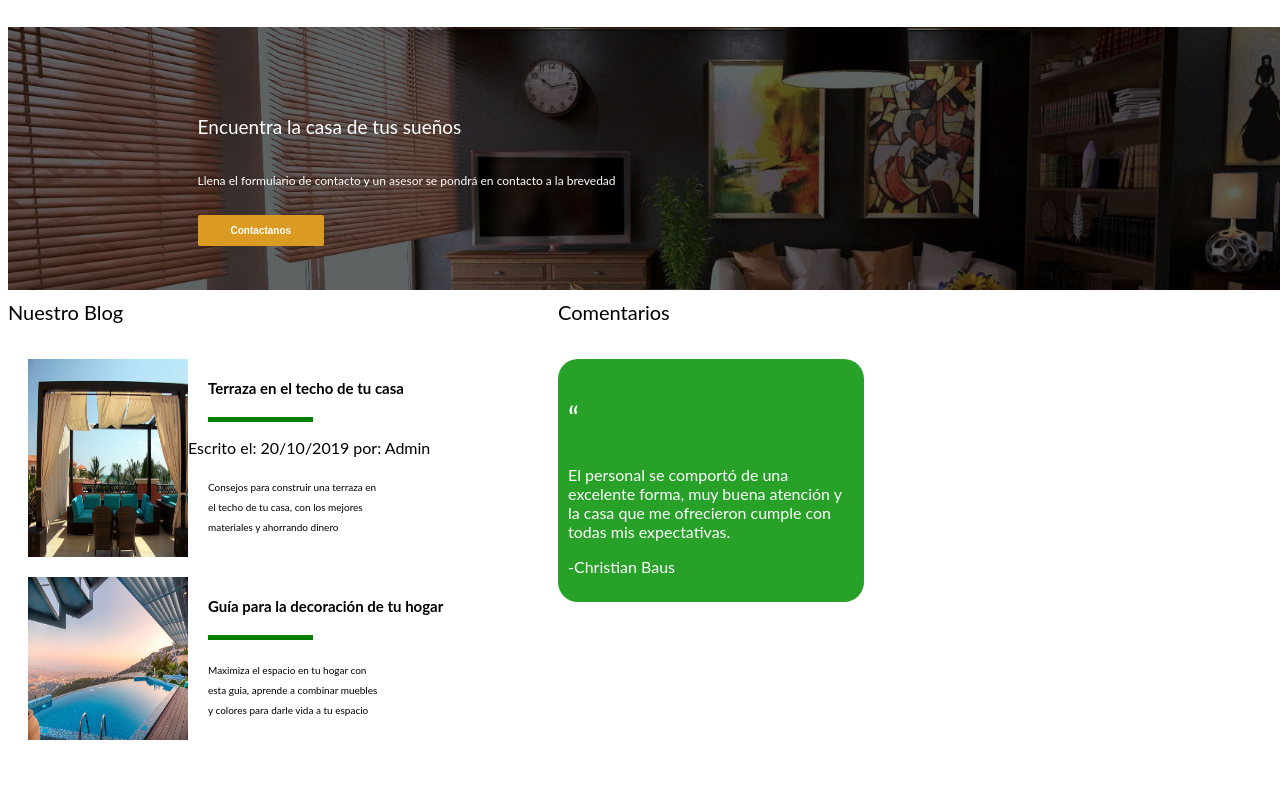
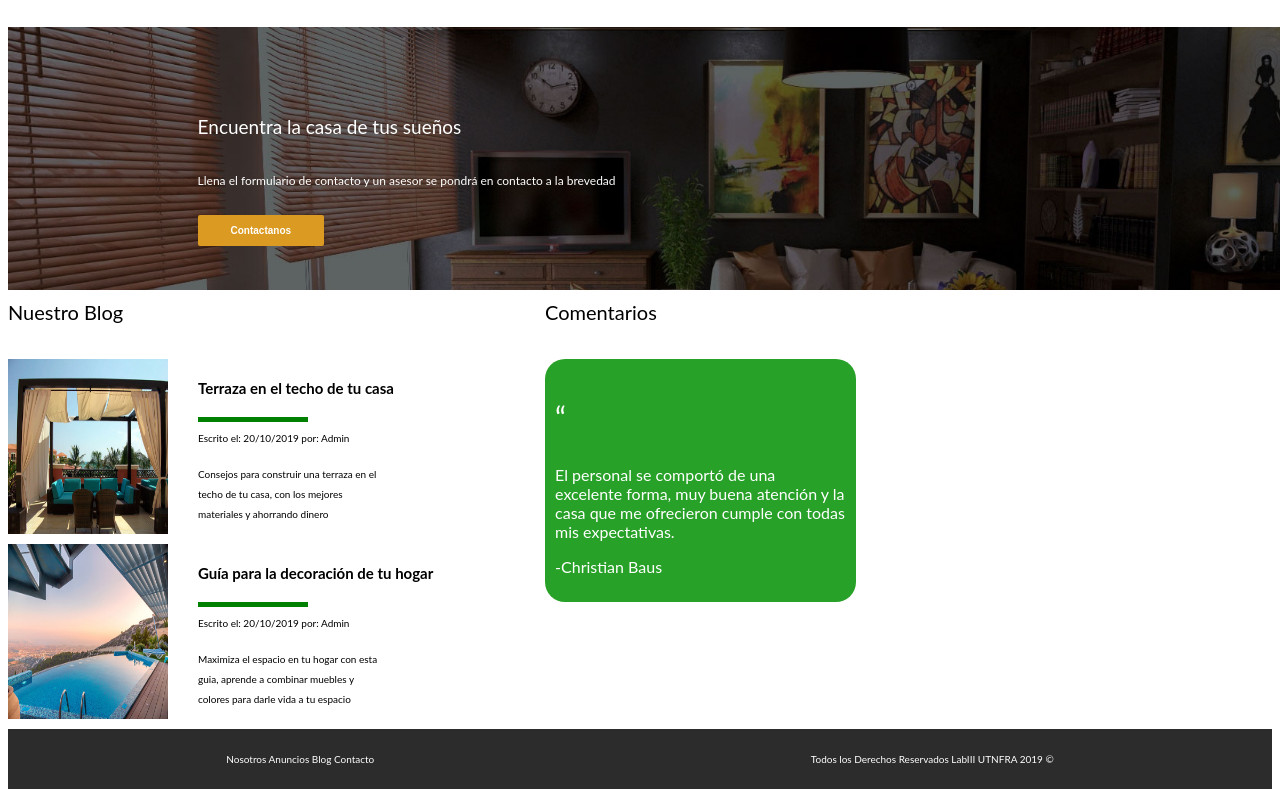
Before and after one commit to kenjiushiro/Labo3, a plain HTML site: page Material/Tp maquetado/index.html in a window 1280 px wide. Shown: the part 2319-3116 px from the top of the page. Before the commit the page ends 3087 px from the top, so only its background shows below. Drawn offline with Linux system fonts and the light colour scheme.

Commit message:
tp maquetado

```diff
--- a/Material/Tp maquetado/estilosBienesRaices.css
+++ b/Material/Tp maquetado/estilosBienesRaices.css
@@ -215,6 +215,8 @@ li{
 
 .fotoBlog{
     max-width: 160px;
+    margin-right: 10px;
+    margin-bottom: 10px;
 }
 
 .comentariosFin{
@@ -225,7 +227,6 @@ li{
 .bloqueBlog{
     display:flex;
     flex-direction: row;
-    margin: 20px;
 }
 
 .blogTitle{
@@ -233,14 +234,31 @@ li{
     font-size: 15px;
     font-weight: bold;
 }
+
 .blog{
     flex-direction: column;
+}
+
+.autorBlog{
+    margin-left: 20px;
+    font-size: 10px;
 }
 .blogDesc{
     margin: 20px;
     font-size: 10px;
     width: 50%;
     line-height: 20px;
+}
+
+.piePagina{
+    display: flex;
+    flex-direction: row;
+    justify-content: space-around;
+    background-color: rgb(44, 44, 44);
+    color:white;
+    font-size: 10px;
+    height: 60px;
+    align-items: center;
 }
 
 
--- a/Material/Tp maquetado/index.html
+++ b/Material/Tp maquetado/index.html
@@ -114,7 +114,7 @@
                         <div class="blog">
                             <p class="blogTitle">Terraza en el techo de tu casa</p>
                             <div class="divisor"></div>
-                            <p>Escrito el: 20/10/2019 por: Admin</p>
+                            <p class="autorBlog">Escrito el: 20/10/2019 por: Admin</p>
                             <p class="blogDesc">Consejos para construir una terraza en el techo de tu casa, con los mejores materiales y ahorrando dinero</p>
                         </div>
                     </div>
@@ -123,6 +123,7 @@
                         <div class="blog">
                             <p class="blogTitle">Guía para la decoración de tu hogar</p>
                             <div class="divisor"></div>
+                            <p class="autorBlog">Escrito el: 20/10/2019 por: Admin</p>
                             <p class="blogDesc">Maximiza el espacio en tu hogar con esta guia, aprende a combinar muebles y colores para darle vida a tu espacio</p>
                         </div>
                     </div>
@@ -145,6 +146,15 @@
                 </div>
             </div>
 
+            <div class="piePagina">
+                <li>
+                    <a>Nosotros</a>
+                    <a>Anuncios</a>
+                    <a>Blog</a>
+                    <a>Contacto</a>
+                </li>
+                <p>Todos los Derechos Reservados LabIII UTNFRA 2019 ©</p>
+            </div>
 
         </div>
     </div>
```
